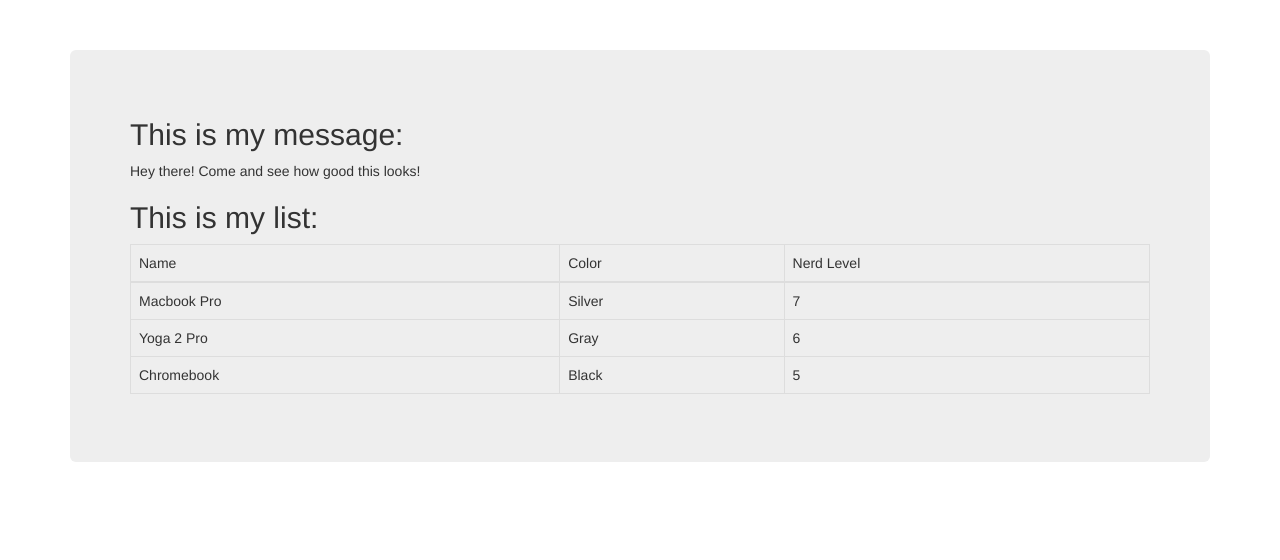
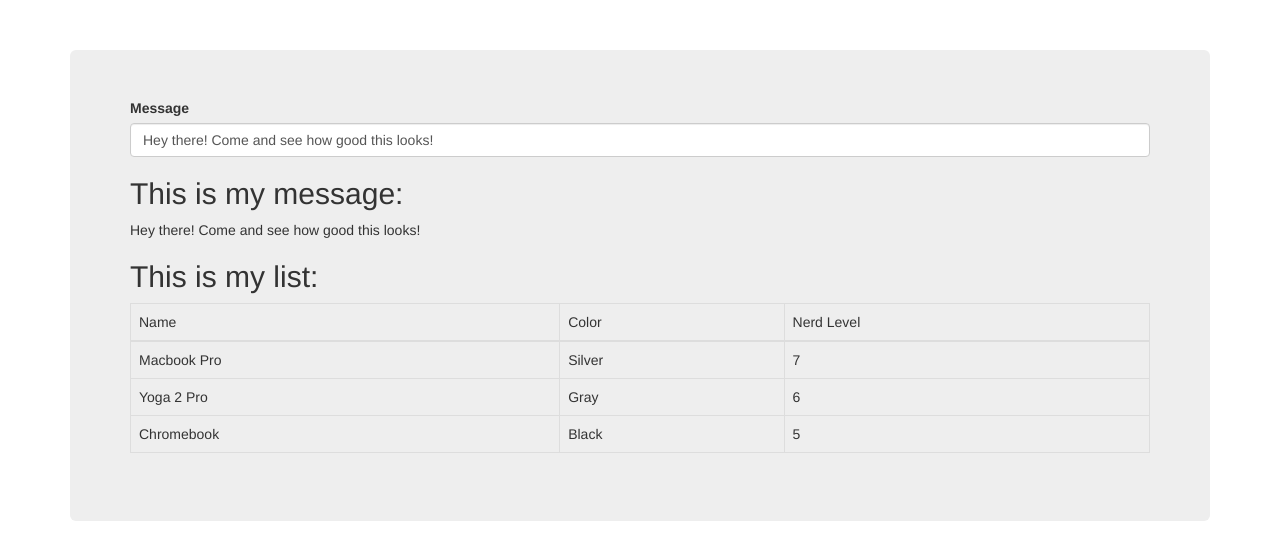
Before and after one commit to sinhvis/angularComputer, a plain HTML site: page index.html in a window 1280 px wide. Drawn offline with nearby package versions, Linux system fonts and the light colour scheme.

Commit message:
Data binding using ng-model

```diff
--- a/index.html
+++ b/index.html
@@ -19,6 +19,12 @@
 <body class="container" ng-app="angularComputer" ng-controller="mainController as main">
 
 <div class="jumbotron">
+
+	<!-- form to update the message variable using ng-model -->
+	<div class="form-group">
+		<label>Message</label>
+		<input type="text" class="form-control" ng-model="main.message">
+	</div>
 
 	<!-- display the message -->
 	<h2> This is my message: </h2>
```
